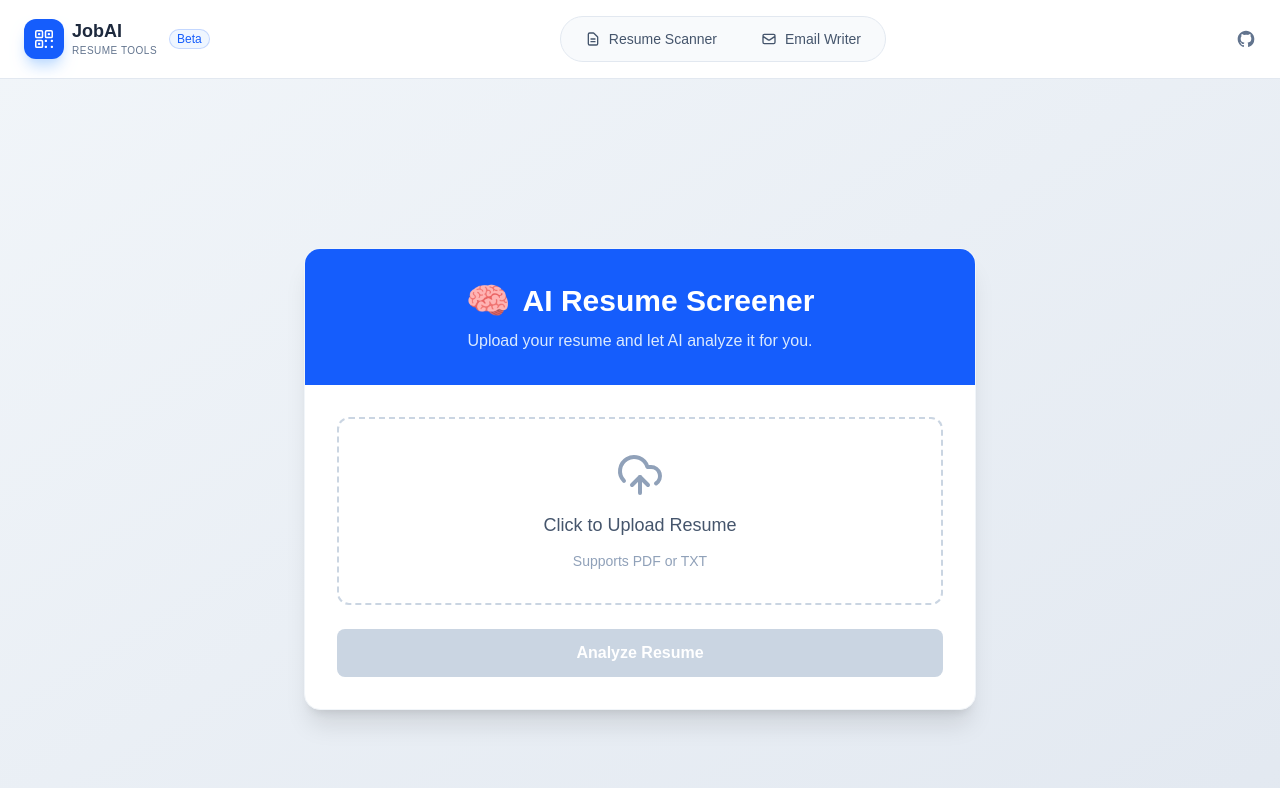
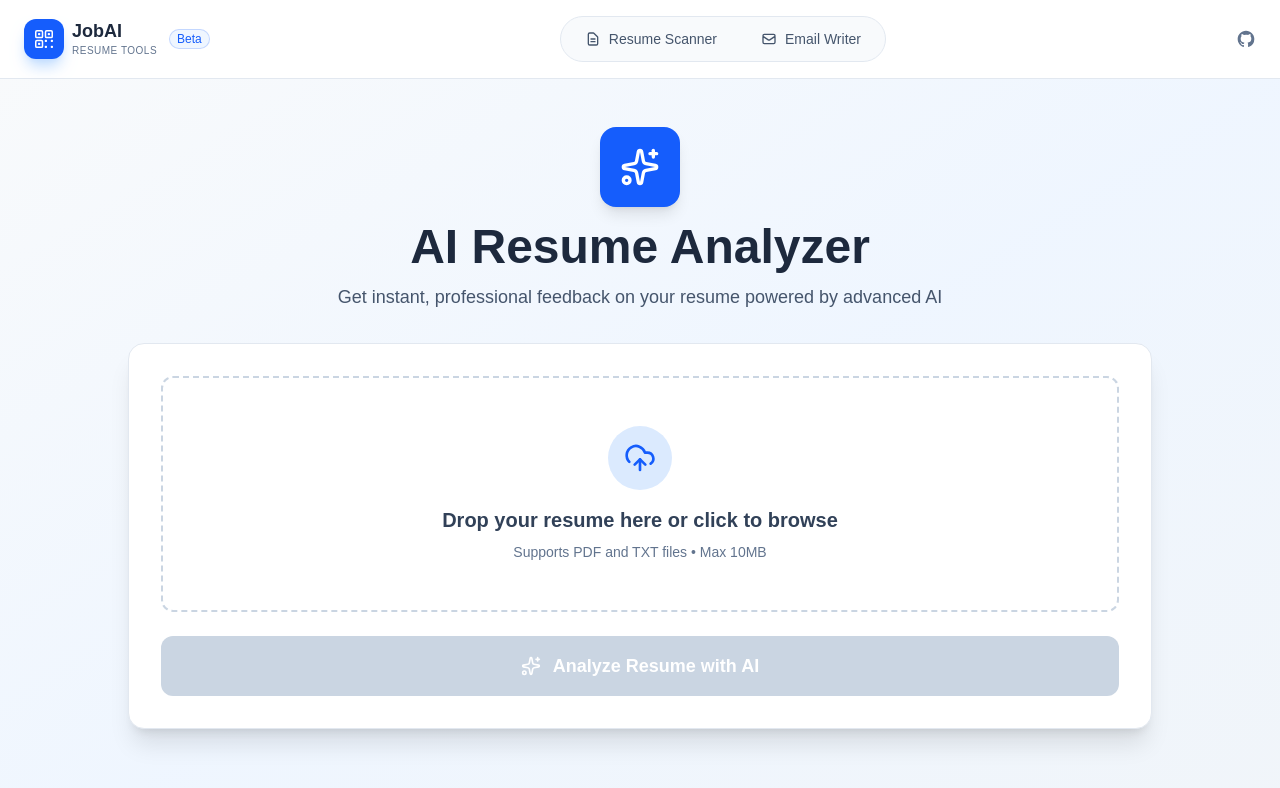
Before and after one commit to prateekmtri/Resume-checker, a Next.js app in the folder frontend/: page /resume-screener in a window 1280 px wide. Shown: the top 788 px of the page. Built offline with nearby package versions, Linux system fonts and the light colour scheme.

Commit message:
change frontend of resume

```diff
--- a/frontend/app/resume-screener/page.js
+++ b/frontend/app/resume-screener/page.js
@@ -1,7 +1,7 @@
 "use client";
 
 import { useState } from "react";
-import { UploadCloud, FileText, CheckCircle, AlertCircle, Loader2 } from "lucide-react";
+import { UploadCloud, FileText, CheckCircle, AlertCircle, Loader2, Sparkles, TrendingUp, AlertTriangle, Lightbulb, Award } from "lucide-react";
 
 export default function Home() {
   const [file, setFile] = useState(null);
@@ -54,52 +54,110 @@ export default function Home() {
     }
   };
 
+  // Parse result into sections
+  const parseResult = (text) => {
+    const sections = {
+      score: "",
+      strengths: [],
+      improvements: [],
+      missing: [],
+      recommendations: [],
+      verdict: ""
+    };
+
+    const lines = text.split('\n');
+    let currentSection = "";
+
+    lines.forEach(line => {
+      if (line.includes('OVERALL SCORE')) {
+        const match = line.match(/(\d+)\/10/);
+        sections.score = match ? match[1] : "";
+      } else if (line.includes('KEY STRENGTHS')) {
+        currentSection = "strengths";
+      } else if (line.includes('AREAS FOR IMPROVEMENT')) {
+        currentSection = "improvements";
+      } else if (line.includes('MISSING ELEMENTS')) {
+        currentSection = "missing";
+      } else if (line.includes('ACTIONABLE RECOMMENDATIONS')) {
+        currentSection = "recommendations";
+      } else if (line.includes('FINAL VERDICT')) {
+        currentSection = "verdict";
+      } else if (line.trim().startsWith('-')) {
+        const content = line.replace(/^-\s*/, '').trim();
+        if (content && currentSection && currentSection !== "verdict") {
+          sections[currentSection].push(content);
+        }
+      } else if (currentSection === "verdict" && line.trim()) {
+        sections.verdict += line.trim() + " ";
+      }
+    });
+
+    return sections;
+  };
+
+  const parsedResult = result ? parseResult(result) : null;
+
   return (
-    <div className="min-h-screen bg-linear-to-br from-slate-100 to-slate-200 flex items-center justify-center p-4">
+    <div className="min-h-screen bg-gradient-to-br from-slate-50 via-blue-50 to-slate-100 py-12 px-4">
 
-      <div className="max-w-2xl w-full bg-white rounded-2xl shadow-xl overflow-hidden border border-slate-100">
+      <div className="max-w-5xl mx-auto">
 
         {/* Header */}
-        <div className="bg-blue-600 p-8 text-center">
-          <h1 className="text-3xl font-bold text-white flex items-center justify-center gap-3">
-            <span className="text-4xl">🧠</span> AI Resume Screener
+        <div className="text-center mb-8">
+          <div className="inline-flex items-center justify-center w-20 h-20 bg-blue-600 rounded-2xl mb-4 shadow-lg">
+            <Sparkles className="w-10 h-10 text-white" />
+          </div>
+          <h1 className="text-5xl font-bold text-slate-800 mb-3">
+            AI Resume Analyzer
           </h1>
-          <p className="text-blue-100 mt-2">
-            Upload your resume and let AI analyze it for you.
+          <p className="text-lg text-slate-600 max-w-2xl mx-auto">
+            Get instant, professional feedback on your resume powered by advanced AI
           </p>
         </div>
+
+        {/* Upload Card */}
+        <div className="bg-white rounded-2xl shadow-xl overflow-hidden border border-slate-200 mb-8">
 
           <div className="p-8">
             <form onSubmit={handleSubmit} className="space-y-6">
 
               {/* File Upload */}
-            <div className="relative border-2 border-dashed border-slate-300 rounded-xl p-8 hover:border-blue-400 hover:bg-blue-50 text-center cursor-pointer">
+              <div className="relative border-2 border-dashed border-slate-300 rounded-xl p-12 hover:border-blue-500 hover:bg-blue-50/50 transition-all duration-300 text-center cursor-pointer group">
                 <input
                   type="file"
                   accept=".pdf,.txt"
                   onChange={handleFileChange}
                   className="absolute inset-0 w-full h-full opacity-0 cursor-pointer"
                 />
-              <div className="flex flex-col items-center gap-3">
+                <div className="flex flex-col items-center gap-4">
                   {file ? (
                     <>
-                    <FileText className="w-12 h-12 text-blue-500" />
-                    <span className="text-lg font-medium text-slate-700">
+                      <div className="w-16 h-16 bg-green-100 rounded-full flex items-center justify-center">
+                        <FileText className="w-8 h-8 text-green-600" />
+                      </div>
+                      <div>
+                        <span className="text-xl font-semibold text-slate-700 block">
                           {file.name}
                         </span>
-                    <span className="text-sm text-green-600 font-medium">
-                      File Selected
+                        <span className="text-sm text-green-600 font-medium flex items-center justify-center gap-1 mt-2">
+                          <CheckCircle size={16} />
+                          Ready to analyze
                         </span>
+                      </div>
                     </>
                   ) : (
                     <>
-                    <UploadCloud className="w-12 h-12 text-slate-400" />
-                    <span className="text-lg font-medium text-slate-600">
-                      Click to Upload Resume
+                      <div className="w-16 h-16 bg-blue-100 rounded-full flex items-center justify-center group-hover:scale-110 transition-transform">
+                        <UploadCloud className="w-8 h-8 text-blue-600" />
+                      </div>
+                      <div>
+                        <span className="text-xl font-semibold text-slate-700 block">
+                          Drop your resume here or click to browse
                         </span>
-                    <p className="text-sm text-slate-400">
-                      Supports PDF or TXT
+                        <p className="text-sm text-slate-500 mt-2">
+                          Supports PDF and TXT files • Max 10MB
                         </p>
+                      </div>
                     </>
                   )}
                 </div>
@@ -107,9 +165,9 @@ export default function Home() {
 
               {/* Error */}
               {error && (
-              <div className="bg-red-50 text-red-600 p-3 rounded-lg flex items-center gap-2">
-                <AlertCircle size={18} />
-                {error}
+                <div className="bg-red-50 border border-red-200 text-red-700 p-4 rounded-xl flex items-center gap-3">
+                  <AlertCircle size={20} className="flex-shrink-0" />
+                  <span className="font-medium">{error}</span>
                 </div>
               )}
 
@@ -117,27 +175,161 @@ export default function Home() {
               <button
                 type="submit"
                 disabled={loading || !file}
-              className={`w-full py-3 rounded-lg font-bold text-white
+                className={`w-full py-4 rounded-xl font-bold text-white text-lg transition-all duration-300 flex items-center justify-center gap-3
                   ${loading || !file
-                  ? "bg-slate-300"
-                  : "bg-blue-600 hover:bg-blue-700"
+                    ? "bg-slate-300 cursor-not-allowed"
+                    : "bg-blue-600 hover:bg-blue-700 hover:shadow-lg hover:scale-[1.02] active:scale-[0.98]"
                   }`}
               >
-              {loading ? "Analyzing..." : "Analyze Resume"}
+                {loading ? (
+                  <>
+                    <Loader2 className="w-5 h-5 animate-spin" />
+                    Analyzing Your Resume...
+                  </>
+                ) : (
+                  <>
+                    <Sparkles className="w-5 h-5" />
+                    Analyze Resume with AI
+                  </>
+                )}
               </button>
             </form>
+          </div>
+        </div>
 
         {/* Result */}
-          {result && (
-            <div className="mt-8">
-              <h2 className="text-xl font-bold mb-2">Analysis Result</h2>
-              <div className="bg-slate-50 p-4 rounded-lg border">
-                {result}
+        {parsedResult && (
+          <div className="space-y-6 animate-fadeIn">
+
+            {/* Score Card */}
+            {parsedResult.score && (
+              <div className="bg-gradient-to-br from-blue-600 to-blue-700 rounded-2xl p-8 text-white shadow-xl">
+                <div className="flex items-center justify-between">
+                  <div>
+                    <h2 className="text-2xl font-bold mb-2">Overall Resume Score</h2>
+                    <p className="text-blue-100">AI-powered comprehensive analysis</p>
+                  </div>
+                  <div className="text-center">
+                    <div className="text-6xl font-bold">{parsedResult.score}</div>
+                    <div className="text-xl text-blue-100">/10</div>
+                  </div>
                 </div>
               </div>
             )}
+
+            {/* Strengths */}
+            {parsedResult.strengths.length > 0 && (
+              <div className="bg-white rounded-2xl shadow-lg border border-slate-200 p-8">
+                <div className="flex items-center gap-3 mb-6">
+                  <div className="w-10 h-10 bg-green-100 rounded-lg flex items-center justify-center">
+                    <TrendingUp className="w-5 h-5 text-green-600" />
+                  </div>
+                  <h3 className="text-2xl font-bold text-slate-800">Key Strengths</h3>
+                </div>
+                <div className="space-y-3">
+                  {parsedResult.strengths.map((item, idx) => (
+                    <div key={idx} className="flex gap-3 p-4 bg-green-50 rounded-lg border border-green-100">
+                      <CheckCircle className="w-5 h-5 text-green-600 flex-shrink-0 mt-0.5" />
+                      <span className="text-slate-700">{item}</span>
+                    </div>
+                  ))}
                 </div>
               </div>
+            )}
+
+            {/* Improvements */}
+            {parsedResult.improvements.length > 0 && (
+              <div className="bg-white rounded-2xl shadow-lg border border-slate-200 p-8">
+                <div className="flex items-center gap-3 mb-6">
+                  <div className="w-10 h-10 bg-orange-100 rounded-lg flex items-center justify-center">
+                    <AlertTriangle className="w-5 h-5 text-orange-600" />
+                  </div>
+                  <h3 className="text-2xl font-bold text-slate-800">Areas for Improvement</h3>
+                </div>
+                <div className="space-y-3">
+                  {parsedResult.improvements.map((item, idx) => (
+                    <div key={idx} className="flex gap-3 p-4 bg-orange-50 rounded-lg border border-orange-100">
+                      <AlertCircle className="w-5 h-5 text-orange-600 flex-shrink-0 mt-0.5" />
+                      <span className="text-slate-700">{item}</span>
+                    </div>
+                  ))}
+                </div>
+              </div>
+            )}
+
+            {/* Missing Elements */}
+            {parsedResult.missing.length > 0 && (
+              <div className="bg-white rounded-2xl shadow-lg border border-slate-200 p-8">
+                <div className="flex items-center gap-3 mb-6">
+                  <div className="w-10 h-10 bg-red-100 rounded-lg flex items-center justify-center">
+                    <AlertCircle className="w-5 h-5 text-red-600" />
+                  </div>
+                  <h3 className="text-2xl font-bold text-slate-800">Missing Elements</h3>
+                </div>
+                <div className="space-y-3">
+                  {parsedResult.missing.map((item, idx) => (
+                    <div key={idx} className="flex gap-3 p-4 bg-red-50 rounded-lg border border-red-100">
+                      <AlertTriangle className="w-5 h-5 text-red-600 flex-shrink-0 mt-0.5" />
+                      <span className="text-slate-700">{item}</span>
+                    </div>
+                  ))}
+                </div>
+              </div>
+            )}
+
+            {/* Recommendations */}
+            {parsedResult.recommendations.length > 0 && (
+              <div className="bg-white rounded-2xl shadow-lg border border-slate-200 p-8">
+                <div className="flex items-center gap-3 mb-6">
+                  <div className="w-10 h-10 bg-blue-100 rounded-lg flex items-center justify-center">
+                    <Lightbulb className="w-5 h-5 text-blue-600" />
+                  </div>
+                  <h3 className="text-2xl font-bold text-slate-800">Actionable Recommendations</h3>
+                </div>
+                <div className="space-y-3">
+                  {parsedResult.recommendations.map((item, idx) => (
+                    <div key={idx} className="flex gap-3 p-4 bg-blue-50 rounded-lg border border-blue-100">
+                      <Sparkles className="w-5 h-5 text-blue-600 flex-shrink-0 mt-0.5" />
+                      <span className="text-slate-700">{item}</span>
+                    </div>
+                  ))}
+                </div>
+              </div>
+            )}
+
+            {/* Final Verdict */}
+            {parsedResult.verdict && (
+              <div className="bg-gradient-to-br from-slate-800 to-slate-900 rounded-2xl p-8 text-white shadow-xl">
+                <div className="flex items-center gap-3 mb-4">
+                  <Award className="w-8 h-8" />
+                  <h3 className="text-2xl font-bold">Final Verdict</h3>
+                </div>
+                <p className="text-slate-200 text-lg leading-relaxed">
+                  {parsedResult.verdict}
+                </p>
+              </div>
+            )}
+
+          </div>
+        )}
+
+      </div>
+
+      <style jsx>{`
+        @keyframes fadeIn {
+          from {
+            opacity: 0;
+            transform: translateY(20px);
+          }
+          to {
+            opacity: 1;
+            transform: translateY(0);
+          }
+        }
+        .animate-fadeIn {
+          animation: fadeIn 0.6s ease-out;
+        }
+      `}</style>
     </div>
   );
 }
```
Lines whose indentation alone changed are shown as unchanged.
